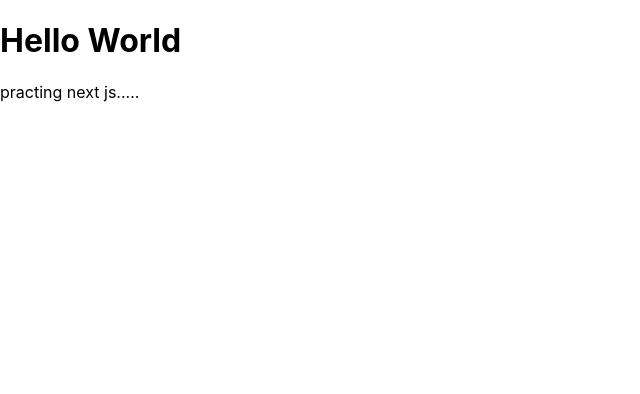
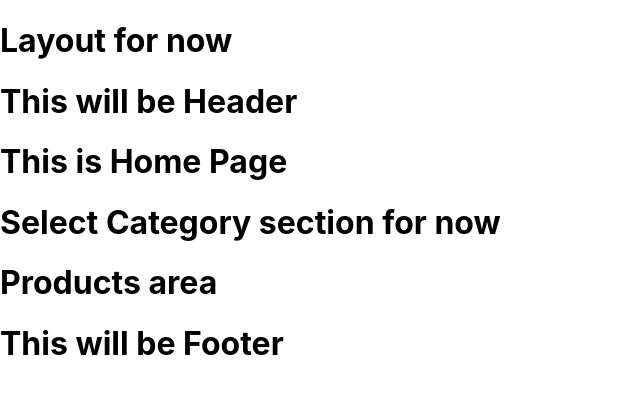
Before and after one commit to daveeS987/628prac-fe, a Next.js app: page / in a window 1280 px wide. Shown: the top 394 px of the page, without its empty margins (0-640 px from the left). Built offline with nearby package versions, Linux system fonts and the light colour scheme.

Commit message:
initialized structure, layout, and dependencies

```diff
--- /dev/null
+++ b/components/Footer/Footer.js
@@ -0,0 +1,11 @@
+import React from 'react';
+
+function Footer() {
+  return (
+    <div>
+      <h1>This will be Footer</h1>
+    </div>
+  );
+}
+
+export default Footer;
--- /dev/null
+++ b/components/Header/Header.js
@@ -0,0 +1,11 @@
+import React from 'react';
+
+function Header() {
+  return (
+    <div>
+      <h1>This will be Header</h1>
+    </div>
+  );
+}
+
+export default Header;
--- /dev/null
+++ b/components/Layout/Layout.js
@@ -0,0 +1,21 @@
+import React from 'react';
+import Header from '../Header/Header';
+import Footer from '../Footer/Footer';
+import Head from 'next/head';
+
+function Layout({ children }) {
+  return (
+    <>
+      <Head>
+        <title>NextJS Virtual Store</title>
+        <meta name="Davee's Virtual Store" content='A mock virutal store made with next js capable of performing crud opertations to a Mongo database' />
+      </Head>
+      <h1>Layout for now</h1>
+      <Header />
+      {children}
+      <Footer />
+    </>
+  );
+}
+
+export default Layout;
--- /dev/null
+++ b/components/Products/Products.js
@@ -0,0 +1,11 @@
+import React from 'react';
+
+function Products() {
+  return (
+    <div>
+      <h1>Products area</h1>
+    </div>
+  );
+}
+
+export default Products;
--- /dev/null
+++ b/components/SelectCategories/SelectCategories.js
@@ -0,0 +1,11 @@
+import React from 'react';
+
+function SelectCategories() {
+  return (
+    <div>
+      <h1>Select Category section for now</h1>
+    </div>
+  );
+}
+
+export default SelectCategories;
--- a/package.json
+++ b/package.json
@@ -9,6 +9,11 @@
     "lint": "next lint"
   },
   "dependencies": {
+    "@fontsource/roboto": "^4.4.5",
+    "@material-ui/core": "^4.11.4",
+    "@material-ui/icons": "^4.11.2",
+    "axios": "^0.21.1",
+    "mongodb": "^3.6.9",
     "next": "11.0.1",
     "react": "17.0.2",
     "react-dom": "17.0.2"
--- a/pages/index.js
+++ b/pages/index.js
@@ -1,14 +1,15 @@
-import Head from 'next/head';
+import Layout from '../components/layout/Layout';
+import SelectCategories from '../components/SelectCategories/SelectCategories';
+import Products from '../components/Products/Products';
 
 export default function Home() {
   return (
-    <div>
-      <Head>
-        <title>Practice Next JS</title>
-        <meta name='Next JS Practice' content='Generated by create next app' />
-      </Head>
-      <h1>Hello World</h1>
-      <p>practing next js.....</p>
-    </div>
+    <>
+      <Layout>
+        <h1>This is Home Page</h1>
+        <SelectCategories />
+        <Products />
+      </Layout>
+    </>
   );
 }
```
Also changed, not shown: pages/_app.js (+4 -3 lines), 2 other files (tests, documents, lock files or other folders).
